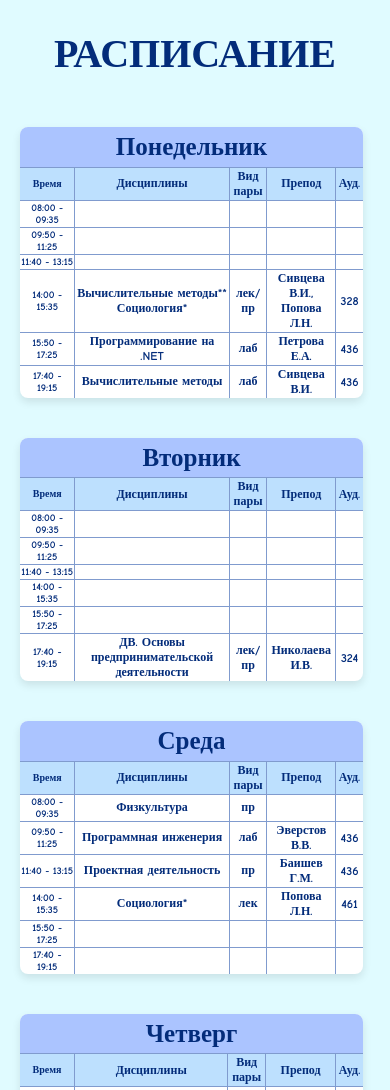
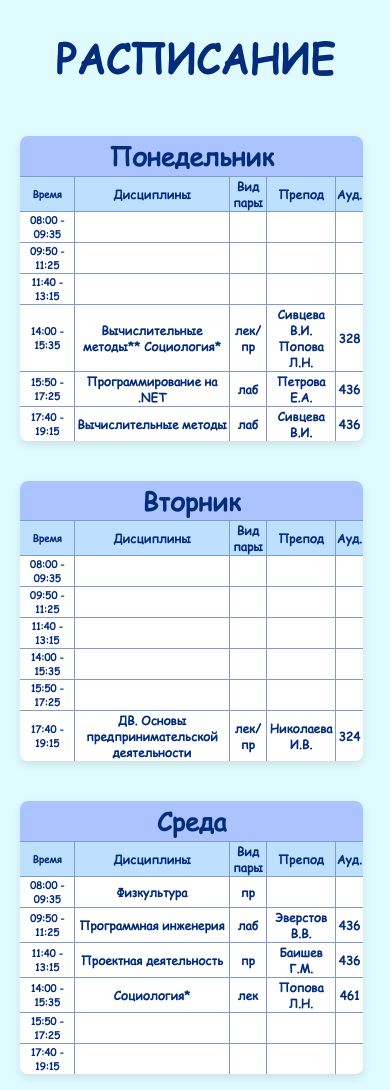
Before and after one commit to egAlena/Schedule, a plain HTML site: page index.html in a window 390 px wide. Shown: the top 1090 px of the page. Drawn offline with Linux system fonts and the light colour scheme.

Commit message:
вернули шрифт...?
все таки вернула файл шрифта и попыталась подключить. убрала бесящую запятую в index...

```diff
--- a/index.html
+++ b/index.html
@@ -49,7 +49,7 @@
                     <th>14:00 - 15:35</th>
                     <th>Вычислительные методы** Социология*</th>
                     <th>лек/пр</th>
-                    <th>Сивцева В.И., Попова Л.Н.</th>
+                    <th>Сивцева В.И. Попова Л.Н.</th>
                     <th>328</th>
                 </tr>
                 <tr>
--- a/style.css
+++ b/style.css
@@ -1,3 +1,8 @@
+@font-face {
+  font-family: 'Comic Sans MS Custom';
+  src: url('public/Comic Sans MS.ttf') format('truetype');
+}
+
 @media (max-width:430px) {
     body {
     background-color: #E0FBFF;
@@ -9,7 +14,7 @@
         text-align: center;
         font-size: 40px;
         margin: 30px auto;
-        font-family: Comic Sans MS;
+        font-family: 'Comic Sans MS Custom', Comic Sans MS, sans-serif;
         color: #032C7A;
     }
 
@@ -53,7 +58,7 @@
         color: #032C7A;
         height: 40px;
         font-size: 25px;
-        font-family: Comic Sans MS;
+        font-family: 'Comic Sans MS Custom', Comic Sans MS, sans-serif;
     }
 
     .names{
@@ -63,7 +68,7 @@
     table tbody{
         color: #032C7A;
         font-size: 12px;
-        font-family: Comic Sans MS;
+        font-family: 'Comic Sans MS Custom', Comic Sans MS, sans-serif;
     }
 
     table tbody tr th:first-child{
```
